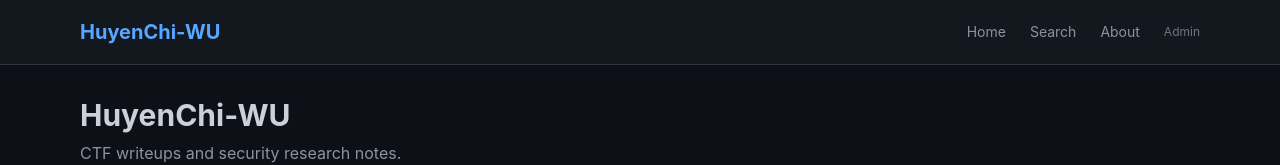
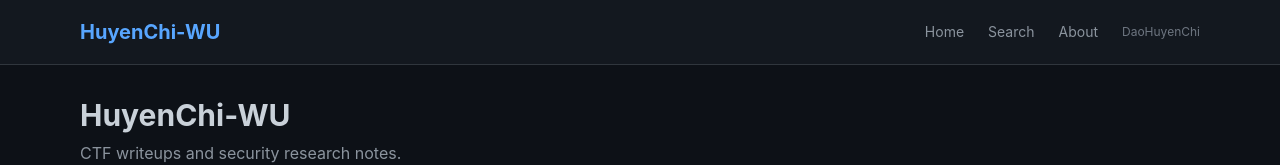
Before and after one commit to chihuyenichi/huyenchi-blog, a Next.js app: page / in a window 1280 px wide. Shown: the top 165 px of the page. Built offline with nearby package versions, Linux system fonts and the light colour scheme.

Commit message:
Update Header.tsx

```diff
--- a/src/components/Header.tsx
+++ b/src/components/Header.tsx
@@ -11,7 +11,7 @@ export default function Header() {
           <Link href="/" className="text-text-secondary hover:text-text transition-colors">Home</Link>
           <Link href="/search" className="text-text-secondary hover:text-text transition-colors">Search</Link>
           <Link href="/about" className="text-text-secondary hover:text-text transition-colors">About</Link>
-          <Link href="/admin" className="text-text-muted hover:text-text transition-colors text-xs">Admin</Link>
+          <Link href="/admin" className="text-text-muted hover:text-text transition-colors text-xs">DaoHuyenChi</Link>
         </nav>
       </div>
     </header>
```
